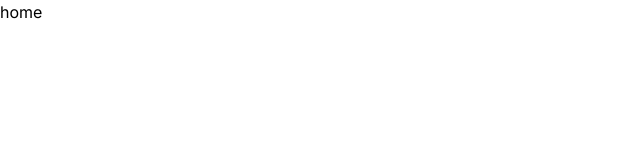
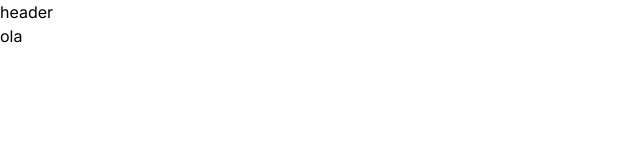
Before and after one commit to 0kira-vgl/devStore, a Next.js app: page / in a window 1280 px wide. Shown: the top 160 px of the page, without its empty margins (0-640 px from the left). Built offline with nearby package versions, Linux system fonts and the light colour scheme.

Commit message:
create layout

```diff
--- /dev/null
+++ b/src/app/(store)/(home)/loading.tsx
@@ -0,0 +1,3 @@
+export default function HomeLoading() {
+  return <p>carregando...</p>;
+}
--- a/src/app/page.tsx
+++ b/src/app/(store)/(home)/page.tsx
@@ -1,7 +1,7 @@
 export default function Home() {
   return (
     <div>
-      <h1>home</h1>
+      <h1>ola</h1>
     </div>
   );
 }
--- /dev/null
+++ b/src/app/(store)/layout.tsx
@@ -0,0 +1,11 @@
+import { Header } from "@/components/Header";
+import { ReactNode } from "react";
+
+export default function StoreLayout({ children }: { children: ReactNode }) {
+  return (
+    <div>
+      <Header />
+      {children}
+    </div>
+  );
+}
--- /dev/null
+++ b/src/app/(store)/search/page.tsx
@@ -0,0 +1,7 @@
+export function Search() {
+  return (
+    <div>
+      <h1>search</h1>
+    </div>
+  );
+}
--- /dev/null
+++ b/src/components/Header.tsx
@@ -0,0 +1,7 @@
+export function Header() {
+  return (
+    <div>
+      <h1>header</h1>
+    </div>
+  );
+}
```
